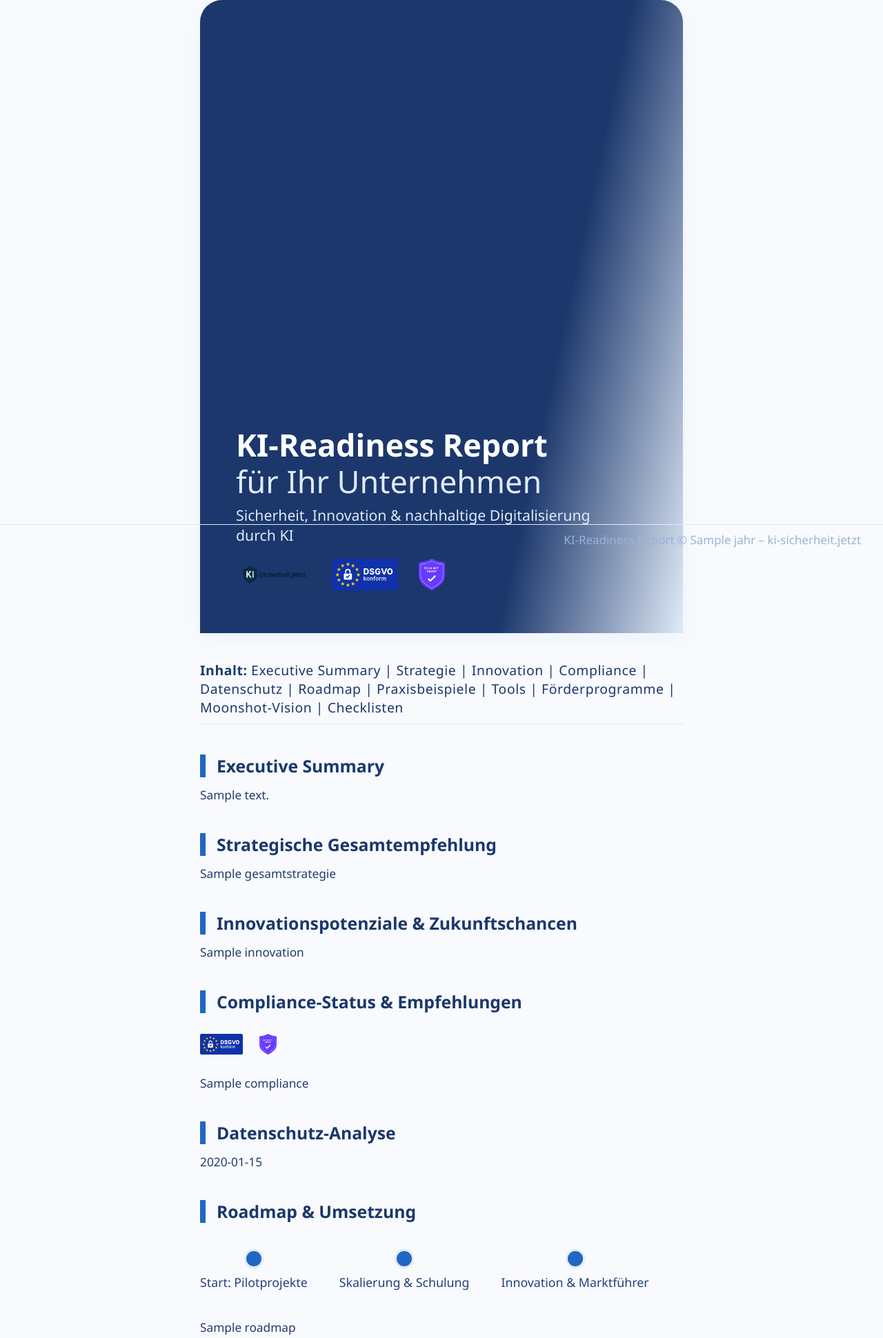
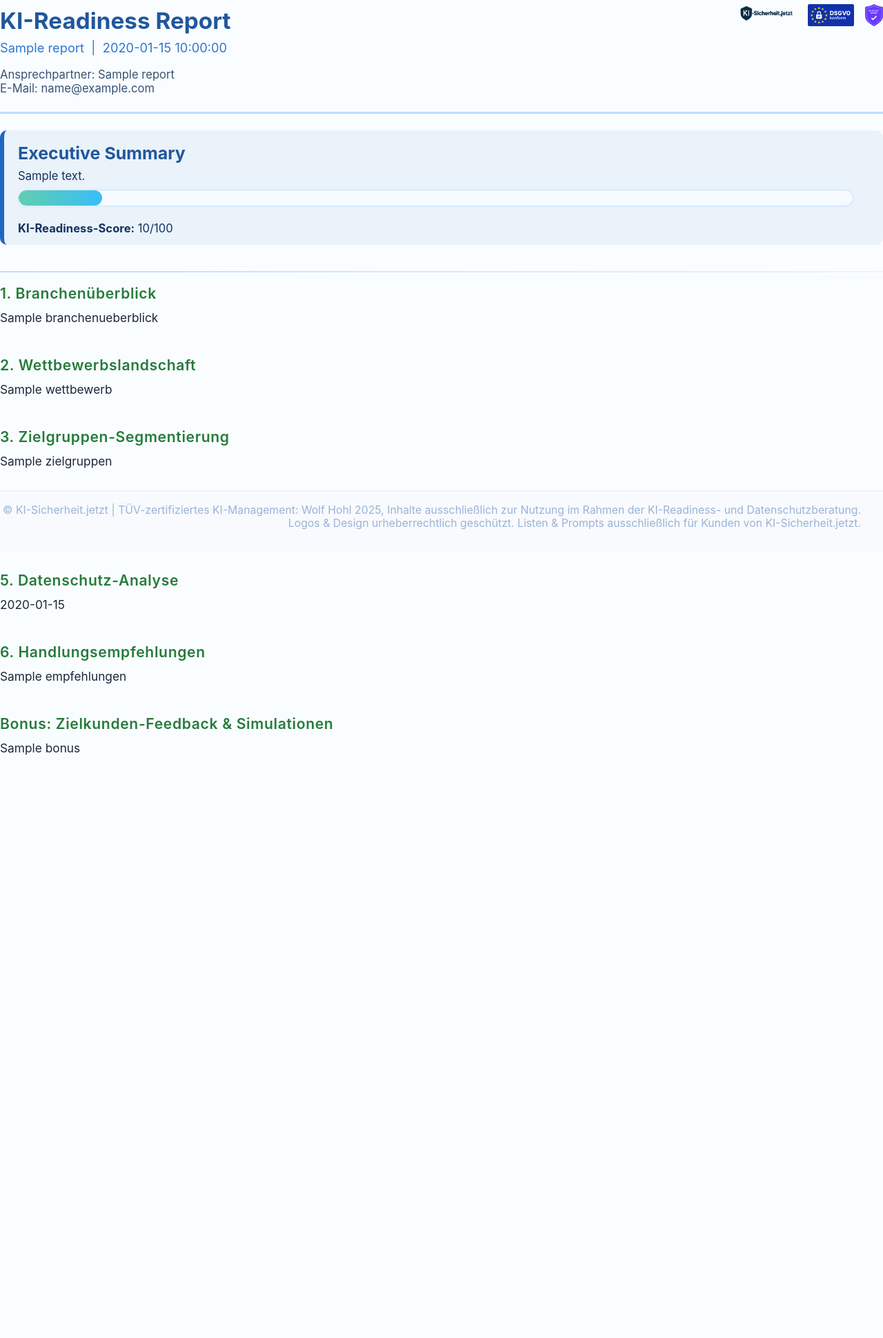
Before and after one commit to Wolf-Achtung/make-ki-backend-neu, a Python web app: template templates/pdf_template.html in a window 1280 px wide. Shown: the top 1940 px of the page at 69% size. After the commit the page ends 1095 px from the top, so only its background shows below. Run offline with Jinja, Linux system fonts and the light colour scheme; the template is opened without the code that fills it: most values are stand-ins (such as "Sample title", 1, 10 or a date in 2020).

Commit message:
Add files via upload

```diff
--- a/templates/pdf_template.html
+++ b/templates/pdf_template.html
@@ -1,229 +1,218 @@
 <!DOCTYPE html>
 <html lang="de">
 <head>
-  <meta charset="UTF-8">
+    <meta charset="utf-8">
     <title>KI-Readiness-Report</title>
     <style>
-    @page { margin: 38px 44px 40px 44px; }
-    body {
-      font-family: 'Segoe UI', 'Helvetica Neue', Arial, sans-serif;
-      color: #1b376c;
-      background: #f8fafd;
-      font-size: 1.08em;
-      max-width: 700px;
-      margin: 0 auto;
-      word-break: break-word;
-      overflow-wrap: break-word;
+        @page { margin: 38px 44px 78px 44px; }
+        html, body { font-family: 'Inter', 'Arial', sans-serif; color: #14325e; font-size: 1.02em; margin: 0; padding: 0; background: #fafdff; }
+        body { padding: 0; margin: 0; }
+
+        .header {
+            display: flex;
+            align-items: flex-start;
+            justify-content: space-between;
+            border-bottom: 3px solid #bfdcff;
+            padding-bottom: 8px;
+            margin-bottom: 18px;
         }
-    .cover {
-      background: linear-gradient(102deg, #1b376c 70%, #e0eaf7 100%);
-      color: #fff;
-      min-height: 98vh;
+        .logos {
             display: flex;
-      flex-direction: column;
-      align-items: flex-start;
-      justify-content: flex-end;
-      padding: 72px 52px 62px 52px;
-      border-radius: 32px 32px 0 0;
-      margin-bottom: 30px;
-      box-shadow: 0 8px 30px 0 #b2d1fa25;
+            gap: 16px;
+            align-items: flex-end;
         }
-    .cover-title {
-      font-size: 2.6em;
-      font-weight: bold;
-      margin-bottom: 0.18em;
-      line-height: 1.18;
-      max-width: 640px;
-      word-break: break-word;
+        .logo-main { height: 38px; }
+        .logo-dsgvo { height: 32px; }
+        .logo-euai { height: 32px; }
+
+        .title {
+            font-size: 2.0em;
+            font-weight: 700;
+            color: #21579b;
+            margin-top: 10px;
+            margin-bottom: 8px;
         }
-    .cover-subtitle {
-      font-size: 1.23em;
-      font-weight: 400;
-      margin-bottom: 20px;
-      color: #e0eaf7;
-      max-width: 520px;
+        .subtitle {
+            font-size: 1.1em;
+            color: #3076cc;
+            margin-bottom: 18px;
         }
-    .cover-logos {
+        .metadata {
+            margin-bottom: 16px;
+            color: #385176;
+            font-size: 1em;
+        }
+        .divider {
+            height: 2px;
+            background: linear-gradient(to right, #bfdcff 0%, #eaf4ff 100%);
+            margin: 28px 0 18px 0;
+            border: none;
+        }
+        .executive-summary {
+            background: #eaf2fa;
+            border-left: 6px solid #2166c2;
+            padding: 18px 20px 14px 20px;
+            margin: 24px 0 38px 0;
+            border-radius: 10px;
+        }
+        .executive-summary h2 {
+            margin-top: 0;
+            margin-bottom: 8px;
+            color: #21579b;
+        }
+        .section {
+            margin-bottom: 46px;
+            page-break-inside: avoid;
+        }
+        .section:last-child { margin-bottom: 24px; }
+        .section-title {
+            color: #267b3b;
+            font-size: 1.27em;
+            font-weight: 600;
+            margin-bottom: 10px;
             margin-top: 18px;
-      display: flex;
-      align-items: center;
-      gap: 30px;
-    }
-    .cover-logo-img { height: 46px; }
-
-    .toc {
-      margin: 40px 0 32px 0;
-      font-size: 1.12em;
-      color: #1b376c;
-      border-bottom: 1.6px solid #e0eaf7;
-      padding-bottom: 10px;
             letter-spacing: 0.03em;
         }
-    .pagebreak { page-break-before: always; }
-    .pagebreak:first-child { display: none; }
-
-    h2.section-title {
-      color: #1b376c;
-      font-size: 1.43em;
-      margin: 44px 0 14px 0;
-      border-left: 8px solid #2166c2;
-      padding-left: 16px;
-      background: none;
-      font-weight: 700;
+        .section-content {
+            color: #1b283b;
+            font-size: 1.04em;
+            margin-bottom: 12px;
+            margin-top: 12px;
         }
-    h3 {
-      color: #2166c2;
-      font-size: 1.13em;
-      margin: 24px 0 10px 0;
-      font-weight: 600;
+        /* Abstand für Überschriften innerhalb von Section-Content */
+        .section-content h3, .section-content h4, .section-content h5 {
+            margin-top: 22px;
+            margin-bottom: 10px;
+            display: block;
+            line-height: 1.3;
+            color: #2b529a;
         }
-    .section-content, .main-text {
+        .section-content ul, .section-content ol { margin-left: 18px; margin-bottom: 12px; }
+        .section-content li { margin-bottom: 4px; }
+        .section-content p { margin-top: 0.9em; margin-bottom: 0.7em; }
+        .score-bar {
+            background: #f5faff;
+            border-radius: 18px;
+            height: 22px;
+            width: 98%;
             margin-bottom: 22px;
-      max-width: 700px;
-      margin-left: auto;
-      margin-right: auto;
-      color: #223b6d;
+            margin-top: 10px;
+            border: 1.2px solid #c9e4fc;
+            overflow: hidden;
+            box-shadow: 0 1.5px 4px #b6e0ff22;
         }
-
-    .timeline {
-      display: flex; flex-direction: row; align-items: center; gap: 46px; margin: 38px 0 38px 0;
+        .score-bar-inner {
+            background: linear-gradient(to right, #62ceae 0%, #38bdf8 100%);
+            height: 100%;
+            border-radius: 18px;
         }
-    .milestone {
-      display: flex; flex-direction: column; align-items: center; font-size: 1.03em;
-    }
-    .dot {
-      width: 22px; height: 22px;
-      border-radius: 50%; background: #2166c2;
-      margin-bottom: 8px;
-      border: 3px solid #e0eaf7;
-    }
-    .label { color: #24407c; margin-bottom: 4px;}
-    .logos-row { display: flex; gap: 24px; margin: 30px 0; }
-
-    .checklisten-section {
-      margin-top: 35px;
-      padding: 26px 32px 26px 32px;
-      background: #eaf3fb;
-      border-radius: 18px;
-      color: #19305c;
-      border: 1.5px solid #c2d8f5;
-      font-size: 1.05em;
-    }
-    ul, ol { padding-left: 1.55em; }
+        /* Footer & Abstand */
         .footer {
             position: fixed;
             left: 0; bottom: 0; right: 0;
             color: #9bb3d8;
-      font-size: 0.98em;
+            font-size: 0.95em;
             text-align: right;
-      padding: 10px 32px 6px 0;
+            padding: 18px 32px 10px 0;
             border-top: 1px solid #e0eaf7;
+            background: #f8fafd;
+            z-index: 99;
+            height: 60px;
         }
     </style>
 </head>
 <body>
-
-<!-- COVER -->
-<div class="cover">
+    <div class="header">
         <div>
-    <div class="cover-title">KI-Readiness Report<br><span style="font-weight:400; color: #e0eaf7;">für {{ branche|default('Ihr Unternehmen')|title }}</span></div>
-    <div class="cover-subtitle">{{ cover_subtitle|default('Sicherheit, Innovation & nachhaltige Digitalisierung durch KI') }}</div>
-    <div class="cover-logos">
-      <img src="templates/ki-sicherheit-logo.png" class="cover-logo-img" alt="KI-Sicherheit Logo" />
-      <img src="templates/dsgvo.svg" class="cover-logo-img" alt="DSGVO-Konform" />
-      <img src="templates/eu-ai.svg" class="cover-logo-img" alt="EU AI Act" />
+            <div class="title">KI-Readiness Report</div>
+            <div class="subtitle">{{ report.org_name or '' }} &nbsp;|&nbsp; {{ report.date or '' }}</div>
+            <div class="metadata">
+                Ansprechpartner: {{ report.contact_name or 'Wolf Hohl, KI-Sicherheit.jetzt' }}<br>
+                E-Mail: {{ report.contact_email or 'info@ki-sicherheit.jetzt' }}
             </div>
+        </div>
+        <div class="logos">
+            <img class="logo-main" src="templates/ki-sicherheit-logo.png" alt="KI-Sicherheit.jetzt">
+            <img class="logo-dsgvo" src="templates/dsgvo.svg" alt="DSGVO">
+            <img class="logo-euai" src="templates/eu-ai.svg" alt="EU-AI-Act">
         </div>
     </div>
 
-<!-- TOC -->
-<div class="toc">
-  <strong>Inhalt:</strong>
-  Executive Summary | Strategie | Innovation | Compliance | Datenschutz | Roadmap | Praxisbeispiele | Tools | Förderprogramme | Moonshot-Vision | Checklisten
+    <div class="executive-summary">
+        <h2>Executive Summary</h2>
+        {{ report.executive_summary | safe }}
+        {% if report.score %}
+        <div class="score-bar">
+            <div class="score-bar-inner" style="width: {{ report.score }}%;"></div>
+        </div>
+        <b>KI-Readiness-Score:</b> {{ report.score }}/100
+        {% endif %}
     </div>
 
-<!-- EXECUTIVE SUMMARY -->
-<div class="pagebreak"></div>
-<h2 class="section-title">Executive Summary</h2>
-<div class="section-content">{{ executive_summary|safe }}</div>
-
-<!-- STRATEGIE -->
-<div class="pagebreak"></div>
-<h2 class="section-title">Strategische Gesamtempfehlung</h2>
-<div class="section-content">{{ gesamtstrategie|safe }}</div>
-
-<!-- INNOVATION -->
-<div class="pagebreak"></div>
-<h2 class="section-title">Innovationspotenziale & Zukunftschancen</h2>
-<div class="section-content">{{ innovation|safe }}</div>
-
-<!-- COMPLIANCE -->
-<div class="pagebreak"></div>
-<h2 class="section-title">Compliance-Status & Empfehlungen</h2>
-<div class="section-content logos-row">
-  <img src="templates/dsgvo.svg" style="height:30px;" alt="DSGVO" />
-  <img src="templates/eu-ai.svg" style="height:30px;" alt="EU AI Act" />
-</div>
-<div class="section-content">{{ compliance|safe }}</div>
-
-<!-- DATENSCHUTZ -->
-<div class="pagebreak"></div>
-<h2 class="section-title">Datenschutz-Analyse</h2>
-<div class="section-content">{{ datenschutz|safe }}</div>
-
-<!-- ROADMAP mit Timeline -->
-<div class="pagebreak"></div>
-<h2 class="section-title">Roadmap & Umsetzung</h2>
-<div class="timeline">
-  <div class="milestone">
-    <span class="dot"></span>
-    <span class="label">Start: Pilotprojekte</span>
-  </div>
-  <div class="milestone">
-    <span class="dot"></span>
-    <span class="label">Skalierung & Schulung</span>
-  </div>
-  <div class="milestone">
-    <span class="dot"></span>
-    <span class="label">Innovation & Marktführer</span>
+    <hr class="divider">
+    <!-- SECTION: Branchenüberblick -->
+    <div class="section">
+        <div class="section-title">1. Branchenüberblick</div>
+        <div class="section-content">
+            {{ report.branchenueberblick | safe }}
         </div>
     </div>
-<div class="section-content">{{ roadmap|safe }}</div>
 
-<!-- PRAXISBEISPIELE -->
-<div class="pagebreak"></div>
-<h2 class="section-title">Praxisbeispiele</h2>
-<div class="section-content">{{ praxisbeispiele|safe }}</div>
-
-<!-- TOOLS -->
-<div class="pagebreak"></div>
-<h2 class="section-title">Tools & Empfehlungen</h2>
-<div class="section-content">{{ tools|safe }}</div>
-
-<!-- FÖRDERPROGRAMME -->
-<div class="pagebreak"></div>
-<h2 class="section-title">Förderstrategie & Programme</h2>
-<div class="section-content">{{ foerderprogramme|safe }}</div>
-
-<!-- MOONSHOT-VISION -->
-<div class="pagebreak"></div>
-<h2 class="section-title">Moonshot Vision</h2>
-<div class="section-content">{{ moonshot_vision|safe }}</div>
-
-<!-- EU AI ACT -->
-<div class="pagebreak"></div>
-<h2 class="section-title">EU AI Act</h2>
-<div class="section-content">{{ eu_ai_act|safe }}</div>
-
-<!-- CHECKLISTEN -->
-<div class="pagebreak"></div>
-<h2 class="section-title">Checklisten</h2>
-<div class="checklisten-section">
-  {{ checklisten|safe }}
+    <!-- SECTION: Wettbewerbslandschaft -->
+    <div class="section">
+        <div class="section-title">2. Wettbewerbslandschaft</div>
+        <div class="section-content">
+            {{ report.wettbewerb | safe }}
+        </div>
     </div>
 
+    <!-- SECTION: Zielgruppen-Segmentierung -->
+    <div class="section">
+        <div class="section-title">3. Zielgruppen-Segmentierung</div>
+        <div class="section-content">
+            {{ report.zielgruppen | safe }}
+        </div>
+    </div>
+
+    <!-- SECTION: Chancen & Risiken -->
+    <div class="section">
+        <div class="section-title">4. Chancen & Risiken</div>
+        <div class="section-content">
+            {{ report.chancen_risiken | safe }}
+        </div>
+    </div>
+
+    <!-- SECTION: Datenschutz-Analyse -->
+    <div class="section">
+        <div class="section-title">5. Datenschutz-Analyse</div>
+        <div class="section-content">
+            {{ report.datenschutz | safe }}
+        </div>
+    </div>
+
+    <!-- SECTION: Konkrete Handlungsempfehlungen -->
+    <div class="section">
+        <div class="section-title">6. Handlungsempfehlungen</div>
+        <div class="section-content">
+            {{ report.empfehlungen | safe }}
+        </div>
+    </div>
+
+    <!-- OPTIONAL: Bonus-Module -->
+    {% if report.bonus %}
+    <div class="section">
+        <div class="section-title">Bonus: Zielkunden-Feedback & Simulationen</div>
+        <div class="section-content">
+            {{ report.bonus | safe }}
+        </div>
+    </div>
+    {% endif %}
+
+    <!-- Footer -->
     <div class="footer">
-  KI-Readiness Report &copy; {{ jahr }} &ndash; ki-sicherheit.jetzt
+        &copy; KI-Sicherheit.jetzt | TÜV-zertifiziertes KI-Management: Wolf Hohl 2025,
+        Inhalte ausschließlich zur Nutzung im Rahmen der KI-Readiness- und Datenschutzberatung.<br>
+        Logos &amp; Design urheberrechtlich geschützt. Listen &amp; Prompts ausschließlich für Kunden von KI-Sicherheit.jetzt.
     </div>
 </body>
 </html>
```
Lines whose indentation alone changed are shown as unchanged.
